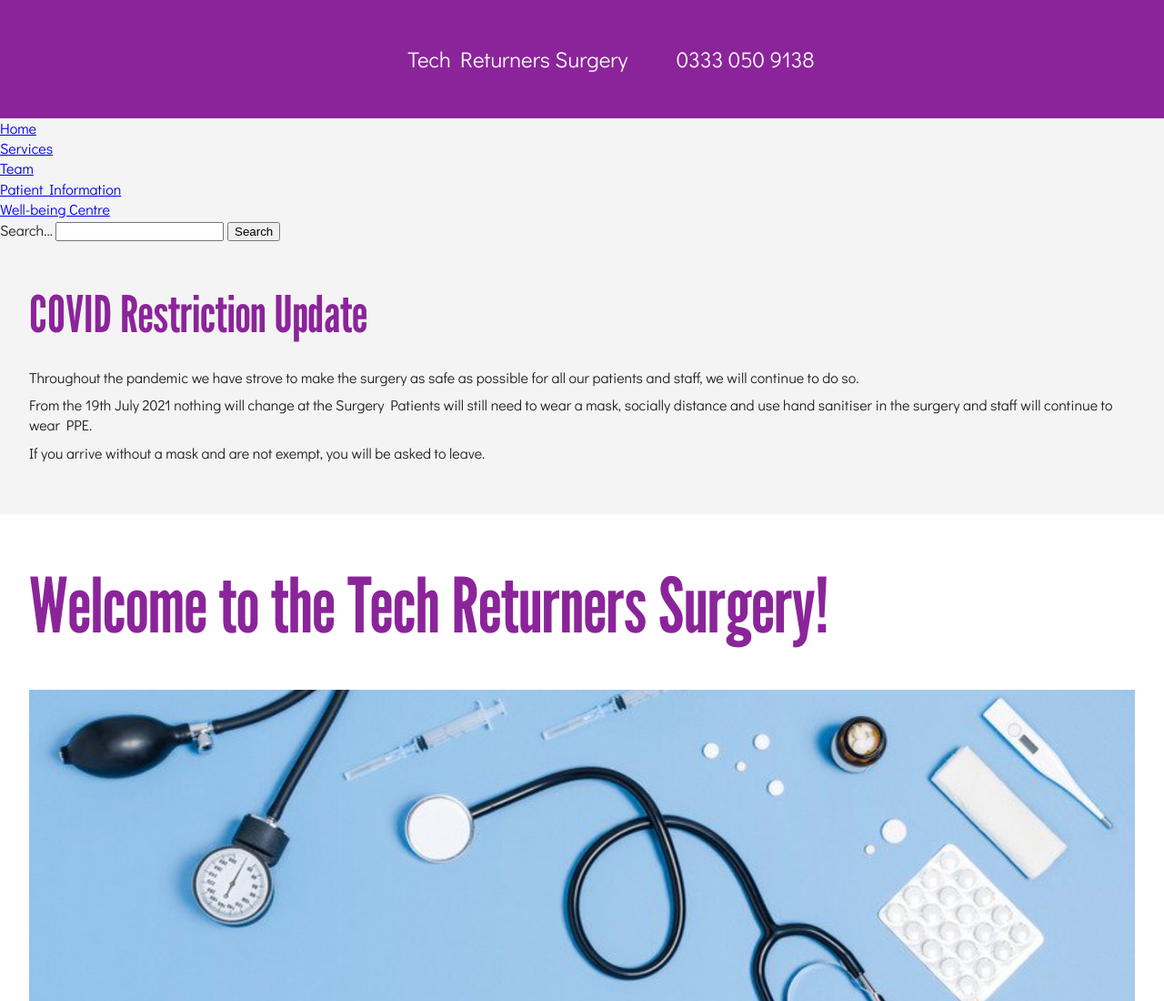
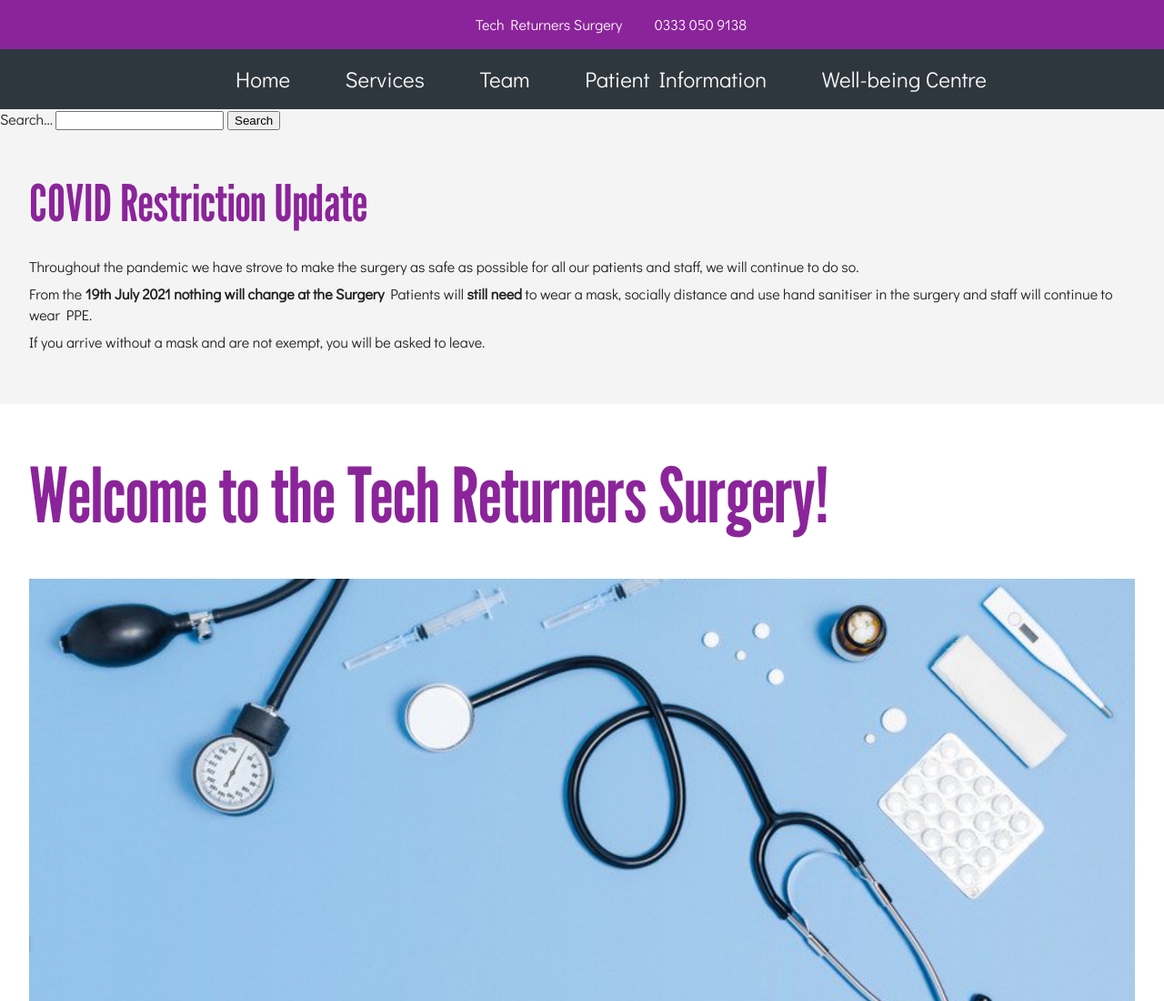
Before and after one commit to ZannaP/css-key-concepts, a website: page index.html in a window 1280 px wide. Shown: the top 1100 px of the page at 91% size. Drawn offline with nearby package versions, Linux system fonts and the light colour scheme.

Commit message:
feat: css nav

```diff
--- a/styles.css
+++ b/styles.css
@@ -13,6 +13,7 @@ body {
   color: var(--color-on-surface);
   background-color: var(--color-background);
 }
+/* typography */
 h1,
 h2,
 h3,
@@ -41,18 +42,23 @@ h4 {
 p {
   margin-bottom: 0.5em;
 }
+p strong {
+  font-weight: bold;
+}
+/* section */
 section {
   padding: 3rem 2rem;
 }
 section:nth-child(odd) {
   background-color: var(--color-surface);
 }
+/* header */
 header {
   width: 100%;
   color: var(--color-on-primary);
   background-color: var(--color-primary);
-  padding: 3rem 2rem;
-  font-size: 1.5rem;
+  padding: 1rem 2rem;
+  font-size: 1rem;
   text-align: center;
 }
 header a {
@@ -63,6 +69,31 @@ header a {
 header a:hover {
   color: var(--color-on-primary-20);
 }
+/* nav */
+nav {
+  width: 100%;
+  color: var(--color-on-secondary);
+  background-color: var(--color-secondary);
+  padding: 1rem 2rem;
+  font-size: 1.5rem;
+  text-align: center;
+}
+nav li {
+  display: inline-block;
+  padding-right: 0.3em;
+}
+nav li:last-child {
+  padding-right: 0;
+}
+nav a {
+  color: var(--color-on-primary);
+  text-decoration: none;
+  padding: 0 1em;
+}
+nav a:hover {
+  color: var(--color-on-primary-20);
+}
+/* img */
 img {
   width: 100%;
 }
--- a/vars.css
+++ b/vars.css
@@ -5,6 +5,8 @@
   --color-primary: rgb(139, 36, 154);
   --color-on-primary: rgba(255, 255, 255, 0.97);
   --color-on-primary-20: rgba(255, 255, 255, 0.67);
+  --color-secondary: rgb(46, 55, 61);
+  --color-on-secondary: rgba(255, 255, 255, 0.97);
 
   --heading-h1-size: clamp(3rem, 2.129rem + 3.871vw, 6rem);
   --heading-h2-size: clamp(2.5rem, 1.7742rem + 3.2258vw, 5rem);
```
